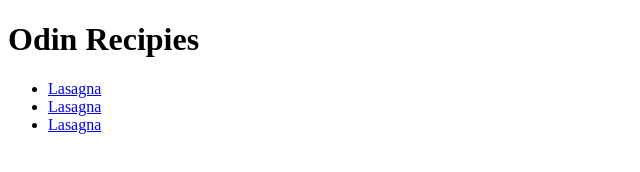
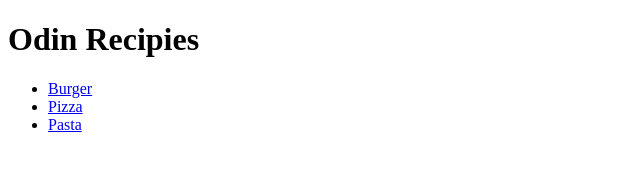
Before and after one commit to charu5673/odin-recipes, a plain HTML site: page index.html in a window 1280 px wide. Shown: the full height of the page, 0-640 px from the left. Drawn offline with Linux system fonts and the light colour scheme.

Commit message:
Update index.html

```diff
--- a/index.html
+++ b/index.html
@@ -8,9 +8,9 @@
 <body>
     <h1>Odin Recipies</h1>
     <ul>
-        <li><a href="recipes/burger.html">Lasagna</a></li>
-        <li><a href="recipes/pizza.html">Lasagna</a></li>
-        <li><a href="recipes/pasta.html">Lasagna</a></li>
+        <li><a href="recipes/burger.html">Burger</a></li>
+        <li><a href="recipes/pizza.html">Pizza</a></li>
+        <li><a href="recipes/pasta.html">Pasta</a></li>
     </ul>
 </body>
 </html>
```
